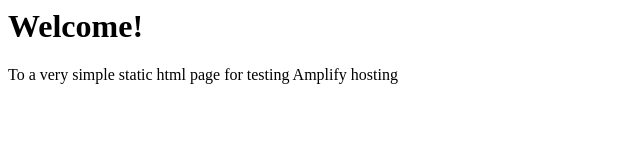
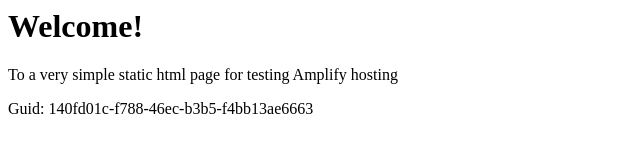
Before and after one commit to aws-aemilia-nrt/Github-PR-Commit-Integration-Test-DoNotTouch-v1-preprod-ap-northeast-1, a website: page src/index.html in a window 1280 px wide. Shown: the whole page, without its empty margins (0-640 px from the left). Drawn offline with Linux system fonts and the light colour scheme.

Commit message:
commit from integ tests

```diff
--- a/src/index.html
+++ b/src/index.html
@@ -1,3 +1,5 @@
+
+
 <html lang="en">
 
 <head>
@@ -10,6 +12,6 @@
 <body>
     <h1>Welcome!</h1>
     <p>To a very simple static html page for testing Amplify hosting</p>
-</body>
+    <p>Guid: 140fd01c-f788-46ec-b3b5-f4bb13ae6663</p></body>
 
 </html>
```
